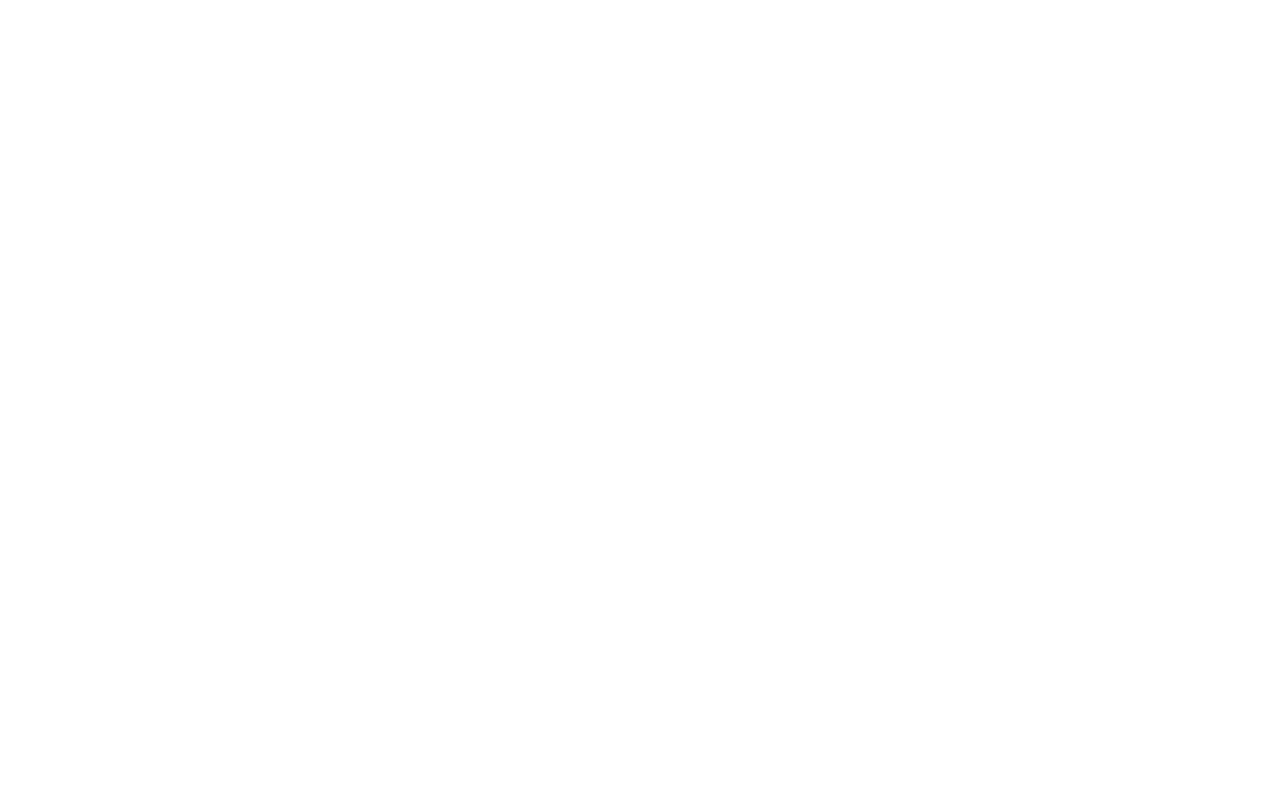
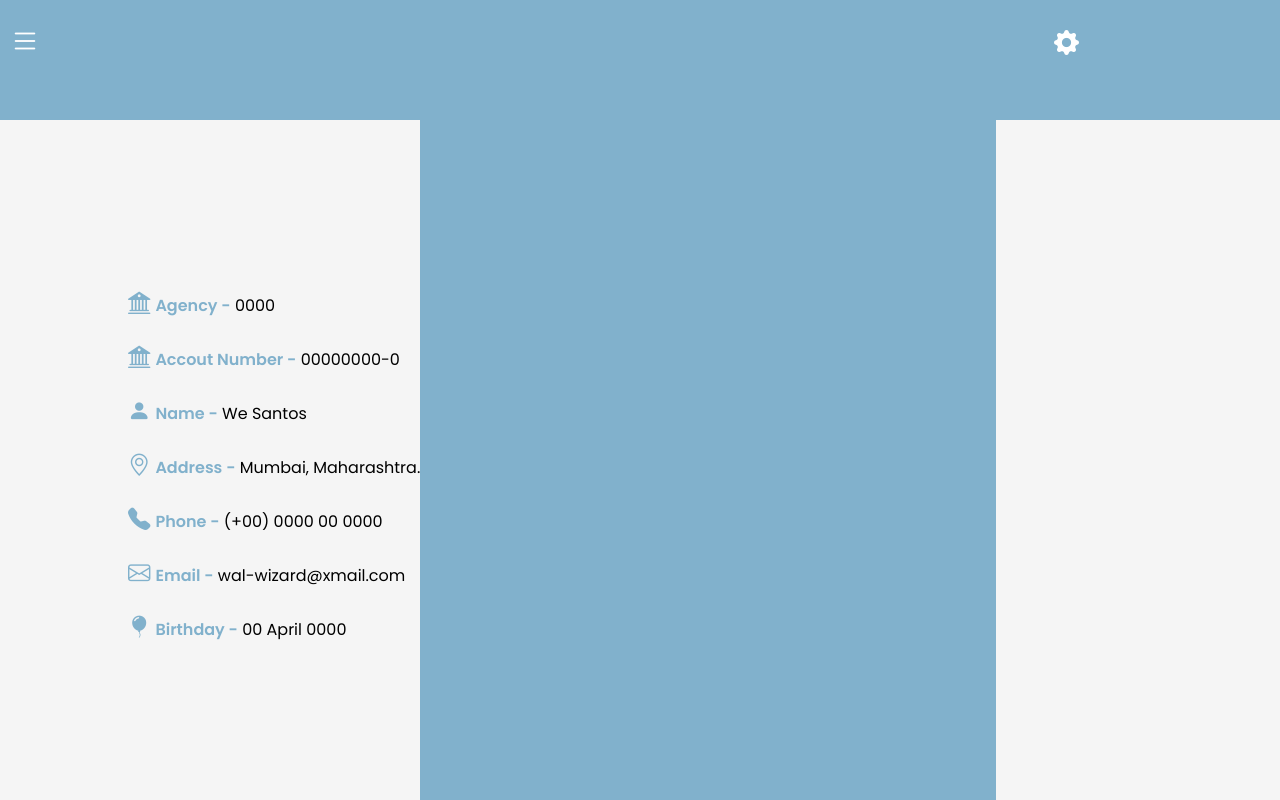
Before and after one commit to eu-waliston/Safest-Bank, a React (Create React App) app: page /privacy in a window 1280 px wide. Before the commit this address had no page. Built offline with nearby package versions, Linux system fonts and the light colour scheme.

Commit message:
Bank App - Privacy Component

```diff
--- a/src/App.js
+++ b/src/App.js
@@ -6,7 +6,8 @@
 import Register from './components/register/Register';
 import Account from './components/account/Account';
 
-//Bank Function Components
+//Bank Function Components -> Right Navbar
+import Privacy from './components/bank-functions/privacy/Privacy';
 import MyCreditCard from './components/bank-functions/credit-card/my-card/MyCreditCard';
 import AddCard from './components/bank-functions/credit-card/add-new/AddCard';
 import TalkWithUs from './components/bank-functions/talk-with-us/TalkWithUs';
@@ -23,6 +24,7 @@
           <Route exact path="/credit-card" element={<MyCreditCard />} />
           <Route exact path="/new-card" element={<AddCard />} />
           <Route exact path="/talk-with-us" element={<TalkWithUs />} />
+          <Route exact path="/privacy" element={<Privacy />} />
         </Routes>
       </BrowserRouter>
     </>
--- a/src/components/account/Account.js
+++ b/src/components/account/Account.js
@@ -13,9 +13,9 @@
 
                 <div className="top_account">
                     <div className="infos__profile">
-                        <img src={require("../images/profile.png")} alt="profile" className="profile_pic" />
-                        <h1 className="your__name">Your Name</h1>
-                        <p className="your__email">your-email@email.com</p>
+                        <img src={require("../images/1646478006079.jpeg")} alt="profile" className="profile_pic" />
+                        <h1 className="your__name">We Santos</h1>
+                        <p className="your__email">wal-wizard@xmail.com</p>
                     </div>
 
                     <div className="balance__square">
--- /dev/null
+++ b/src/components/bank-functions/privacy/Privacy.css
@@ -0,0 +1,74 @@
+.privacy__section {
+    width: 100%;
+    height: 100vh;
+    background-color: whitesmoke;
+}
+
+.top__section {
+    background-color: #81B1CC;
+    width: 100%;
+    height: 15%;
+}
+
+.name {
+    color: #81B1CC;
+    text-transform: capitalize;
+    position: relative;
+    top: 10px;
+}
+
+.personal__info {
+
+    display: grid;
+    text-align: left;
+    position: relative;
+    margin-left: 10%;
+    margin-top: 10%;
+
+}
+
+.personal__info p {
+    margin-bottom: 20px;
+}
+
+.agency__icons {
+    color: #81B1CC;
+    font-size: 1.4rem;
+    margin-right: 5px;
+}
+
+.personal__info span {
+    color: #81B1CC;
+    font-weight: 600;
+}
+
+.edit__btn {
+    background-color: #81B1CC;
+    height: 40px;
+    width: 120px;
+    position: relative;
+    margin-left: 34%;
+    top: 20px;
+
+    border: none;
+    border-radius: 5px;
+
+    box-shadow: 5px 5px 15px rgba(0, 0, 0, 0.13);
+
+    text-transform: uppercase;
+
+    color: #fff;
+
+    text-align: center;
+}
+
+.edit__btn:active {
+    transform: translateY(2px);
+    box-shadow: -5px 5px 15px rgba(0, 0, 0, 0.171);
+
+}
+
+.ps {
+    margin-left: 5px;
+    position: relative;
+}
--- /dev/null
+++ b/src/components/bank-functions/privacy/Privacy.js
@@ -0,0 +1,40 @@
+import React from "react";
+import "./Privacy.css"
+
+import { Link } from "react-router-dom";
+
+import LeftMenu from "../../menus/left_menu/LeftMenu";
+import RightMenu from "../../menus/right_menu/RightMenu";
+
+const Privacy = () => {
+    return (
+        <>
+            <LeftMenu />
+            <RightMenu />
+            <div className="privacy__section">
+                <div className="top__section">
+                    <h1 className="top__h1"><Link to={"/account"}><i class="bi bi-chevron-left"></i></Link>Privacy</h1>
+                </div>
+
+                <div className="privacy__info">
+                    <h1 className="name">Hi, We Santos.</h1>
+                    <div className="personal__info">
+
+                        <p><i class="agency__icons bi bi-bank2"></i><span>Agency -</span> 0000</p>
+                        <p><i class="agency__icons bi bi-bank2"></i><span>Accout Number -</span> 00000000-0</p>
+                        <p><i class="agency__icons bi bi-person-fill"></i><span>Name -</span> We Santos</p>
+                        <p><i class="agency__icons bi bi-geo-alt"></i><span>Address -</span> Mumbai, Maharashtra...</p>
+                        <p><i class="agency__icons bi bi-telephone-fill"></i><span>Phone -</span> (+00) 0000 00 0000 </p>
+                        <p><i class="agency__icons bi bi-envelope"></i><span>Email -</span> wal-wizard@xmail.com</p>
+                        <p><i class="agency__icons bi bi-balloon-fill"></i><span>Birthday -</span> 00 April 0000</p>
+
+
+                    </div>
+                    <button className="edit__btn">Edit Info <i class="bi bi-pencil-fill ps"></i></button>
+                </div>
+            </div>
+        </>
+    )
+}
+
+export default Privacy;
--- a/src/components/menus/left_menu/LeftMenu.js
+++ b/src/components/menus/left_menu/LeftMenu.js
@@ -1,5 +1,7 @@
 import React from "react";
 import "./LeftMenu.css"
+
+import { Link } from "react-router-dom";
 
 const LeftMenu = () => {
     const [navbar, setNavbar] = React.useState(true);
@@ -7,9 +9,15 @@
     return (
         <>
             <i class={navbar ? "bi bi-list style" : "bi bi-x-lg style"} onClick={() => setNavbar(!navbar)}></i>
-            <div className={navbar ? "navbar-toggle" : "navbar"  }>
+            <div className={navbar ? "navbar-toggle" : "navbar"}>
                 <div className={navbar ? "navbar_itens-toggle" : "navbar_itens"}>
-                    <h3><i class="nav__item bi bi-person" ></i>account</h3>
+                    <h3>
+                        <i class="nav__item bi bi-person" ></i>
+                        <Link className="link_itens" to={"/account"}>
+                            account
+                        </Link>
+
+                    </h3>
                     <h3><i class="nav__item bi bi-cash-stack"></i>loan </h3>
                     <h3><i class="nav__item bi bi-arrow-left-right"></i>transfer</h3>
                     <h3><i class="nav__item bi bi-credit-card-2-back"></i>payments</h3>
--- a/src/components/menus/right_menu/RightMenu.js
+++ b/src/components/menus/right_menu/RightMenu.js
@@ -14,7 +14,10 @@
 
             <h3 className={navbarto ? "nav__items-toggle" : ""}>
                 <i className="nav__items bi bi-shield-lock-fill"></i>
-                privacy
+                <Link className="link_itens" to={"/privacy"}>
+                    privacy
+                </Link>
+
             </h3>
             <h3 className={navbarto ? "nav__items-toggle" : ""}>
                 <i className="nav__items bi bi-credit-card-2-back-fill"></i>
```
Also changed, not shown: src/components/images/1646478006079.jpeg (added).
